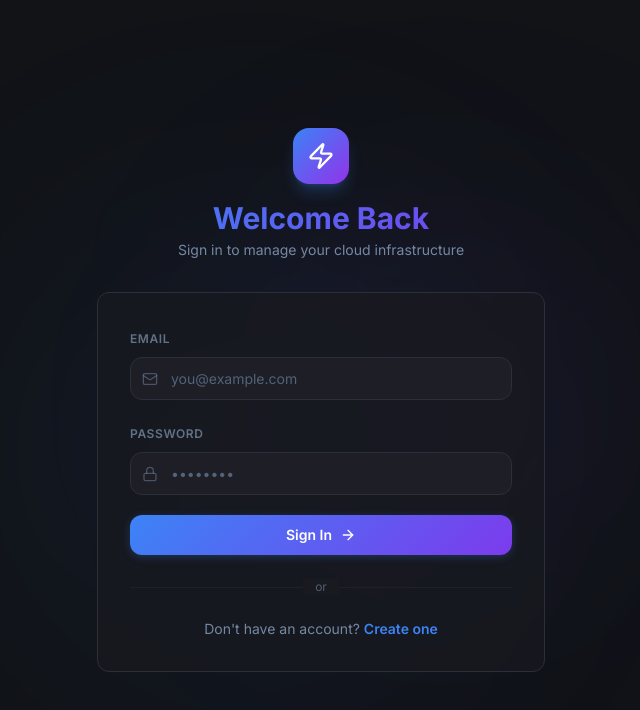
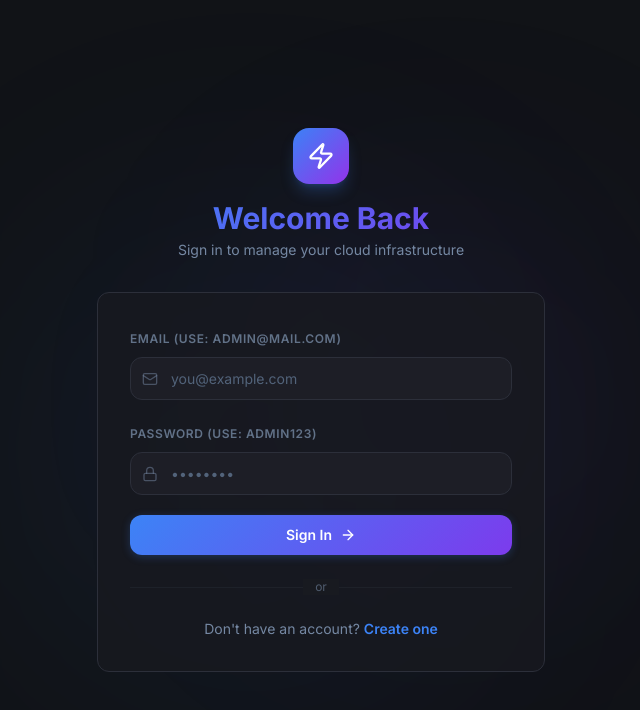
Before and after one commit to fx818/Infra-Agent, a React (Vite) app in the folder frontend/: page /login in a window 1280 px wide. Shown: the top 710 px of the page, without its empty margins (319-959 px from the left). Built offline with nearby package versions, Linux system fonts and the light colour scheme.

Commit message:
adding credentials

```diff
--- a/frontend/src/pages/Login.tsx
+++ b/frontend/src/pages/Login.tsx
@@ -53,7 +53,7 @@ export const Login: React.FC = () => {
 
                     <form onSubmit={handleSubmit} className="space-y-5">
                         <div className="space-y-2">
-                            <label className="text-xs font-semibold uppercase tracking-wider text-muted-foreground/80">Email</label>
+                            <label className="text-xs font-semibold uppercase tracking-wider text-muted-foreground/80">Email (Use: admin@mail.com)</label>
                             <div className="relative">
                                 <Mail className="absolute left-3 top-1/2 -translate-y-1/2 h-4 w-4 text-muted-foreground/50" />
                                 <input
@@ -68,7 +68,7 @@ export const Login: React.FC = () => {
                         </div>
 
                         <div className="space-y-2">
-                            <label className="text-xs font-semibold uppercase tracking-wider text-muted-foreground/80">Password</label>
+                            <label className="text-xs font-semibold uppercase tracking-wider text-muted-foreground/80">Password (Use: admin123)</label>
                             <div className="relative">
                                 <Lock className="absolute left-3 top-1/2 -translate-y-1/2 h-4 w-4 text-muted-foreground/50" />
                                 <input
```
